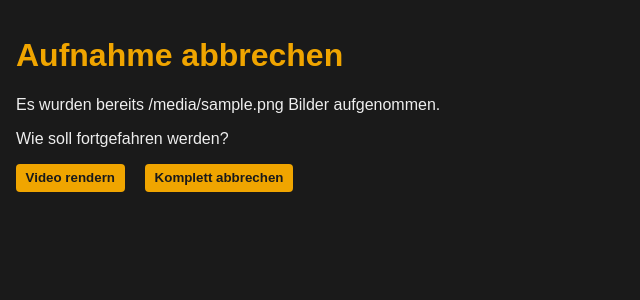
After one commit to Philippxmeyer/RaspiZeroCam, a Flask app: template timelapse/templates/cancel.html in a window 1280 px wide. The commit adds this page. Shown: the top 300 px of the page, without its empty margins (0-640 px from the left). Run offline with Flask 3, Linux system fonts and the light colour scheme; the template is opened without the code that fills it: most values are stand-ins (such as "Sample title", 1, 10 or a date in 2020); parts of the project's set-up code (start-up, migrations or seed data) failed here and were passed over.

Commit message:
Add cancel option for running timelapse

```diff
--- a/timelapse/app.py
+++ b/timelapse/app.py
@@ -18,6 +18,9 @@ picam2.configure(preview_config)
 picam2.start()
 
 capturing = False
+capture_process = None
+capture_info = {}
+abort_requested = False
 
 @app.route('/', methods=['GET', 'POST'])
 def index():
@@ -66,8 +69,46 @@ def preview():
 def download(filename):
     return send_from_directory(VID_DIR, filename, as_attachment=True)
 
+@app.route('/cancel', methods=['POST'])
+def cancel():
+    global capturing, abort_requested, capture_process, capture_info
+    if capturing and capture_process:
+        abort_requested = True
+        capture_process.terminate()
+        capturing = False
+        img_dir = capture_info.get('dir')
+        img_count = 0
+        if img_dir and os.path.exists(img_dir):
+            img_count = len([f for f in os.listdir(img_dir) if f.endswith('.jpg')])
+        if img_count > 0:
+            return render_template('cancel.html', images=img_count)
+    return redirect(url_for('index'))
+
+@app.route('/cancel_action', methods=['POST'])
+def cancel_action():
+    action = request.form.get('action')
+    if action == 'render' and capture_info.get('dir'):
+        try:
+            render_video(capture_info['dir'], capture_info['fps'], capture_info['ts'])
+        except subprocess.CalledProcessError:
+            pass
+    elif action == 'discard' and capture_info.get('dir'):
+        for f in os.listdir(capture_info['dir']):
+            if f.endswith('.jpg'):
+                os.remove(os.path.join(capture_info['dir'], f))
+    return redirect(url_for('index'))
+
+def render_video(img_dir, fps, ts):
+    video_file = os.path.join(VID_DIR, f'tl_{ts}.mp4')
+    subprocess.run([
+        'ffmpeg','-y','-r',str(fps),
+        '-pattern_type','glob','-i',os.path.join(img_dir,'*.jpg'),
+        '-vf','scale=1920:1080','-c:v','libx264','-pix_fmt','yuv420p',
+        video_file
+    ], check=True)
+
 def capture(seconds_per_frame, duration, iso, focus):
-    global capturing
+    global capturing, capture_process, capture_info, abort_requested
     if seconds_per_frame <= 0 or duration <= 0:
         capturing = False
         return
@@ -96,19 +137,14 @@ def capture(seconds_per_frame, duration, iso, focus):
         '-o', os.path.join(out, 'img_%04d.jpg')
     ] + shutter_args + iso_args + focus_args
 
-    try:
-        subprocess.run(cmd, check=True)
-
-        fps = 1/seconds_per_frame
-        video_file = os.path.join(VID_DIR, f'tl_{ts}.mp4')
-        subprocess.run([
-            'ffmpeg','-y','-r',str(fps),
-            '-pattern_type','glob','-i',os.path.join(out,'*.jpg'),
-            '-vf','scale=1920:1080','-c:v','libx264','-pix_fmt','yuv420p',
-            video_file
-        ], check=True)
-    finally:
-        capturing = False
+    capture_info = {'dir': out, 'fps': 1/seconds_per_frame, 'ts': ts}
+    abort_requested = False
+    capture_process = subprocess.Popen(cmd)
+    capture_process.wait()
+    capture_process = None
+    if not abort_requested:
+        render_video(capture_info['dir'], capture_info['fps'], capture_info['ts'])
+    capturing = False
 
 if __name__ == '__main__':
     app.run(host='0.0.0.0', port=80)
--- /dev/null
+++ b/timelapse/templates/cancel.html
@@ -0,0 +1,26 @@
+<!doctype html>
+<html lang="de">
+<head>
+  <meta charset="utf-8">
+  <title>Aufnahme abbrechen</title>
+  <style>
+    body { font-family:sans-serif; background:#1a1a1a; color:#eee; margin:0; padding:1rem; }
+    h1 { color:#f0a500; }
+    form { display:inline-block; margin-right:1rem; }
+    button { padding:.4rem .6rem; border:none; border-radius:4px; background:#f0a500; color:#1a1a1a; cursor:pointer; font-weight:bold; }
+  </style>
+</head>
+<body>
+  <h1>Aufnahme abbrechen</h1>
+  <p>Es wurden bereits {{ images }} Bilder aufgenommen.</p>
+  <p>Wie soll fortgefahren werden?</p>
+  <form action="{{ url_for('cancel_action') }}" method="post">
+    <input type="hidden" name="action" value="render">
+    <button type="submit">Video rendern</button>
+  </form>
+  <form action="{{ url_for('cancel_action') }}" method="post">
+    <input type="hidden" name="action" value="discard">
+    <button type="submit">Komplett abbrechen</button>
+  </form>
+</body>
+</html>
--- a/timelapse/templates/index.html
+++ b/timelapse/templates/index.html
@@ -55,6 +55,12 @@
     </button>
   </form>
 
+  {% if capturing %}
+  <form action="{{ url_for('cancel') }}" method="post" style="margin-top:1rem;">
+    <button type="submit">Aufnahme abbrechen</button>
+  </form>
+  {% endif %}
+
   <h2>Fertige Videos</h2>
   <ul>
     {% raw %}{% for v in videos %}{% endraw %}
```
Also changed, not shown: README.md.
